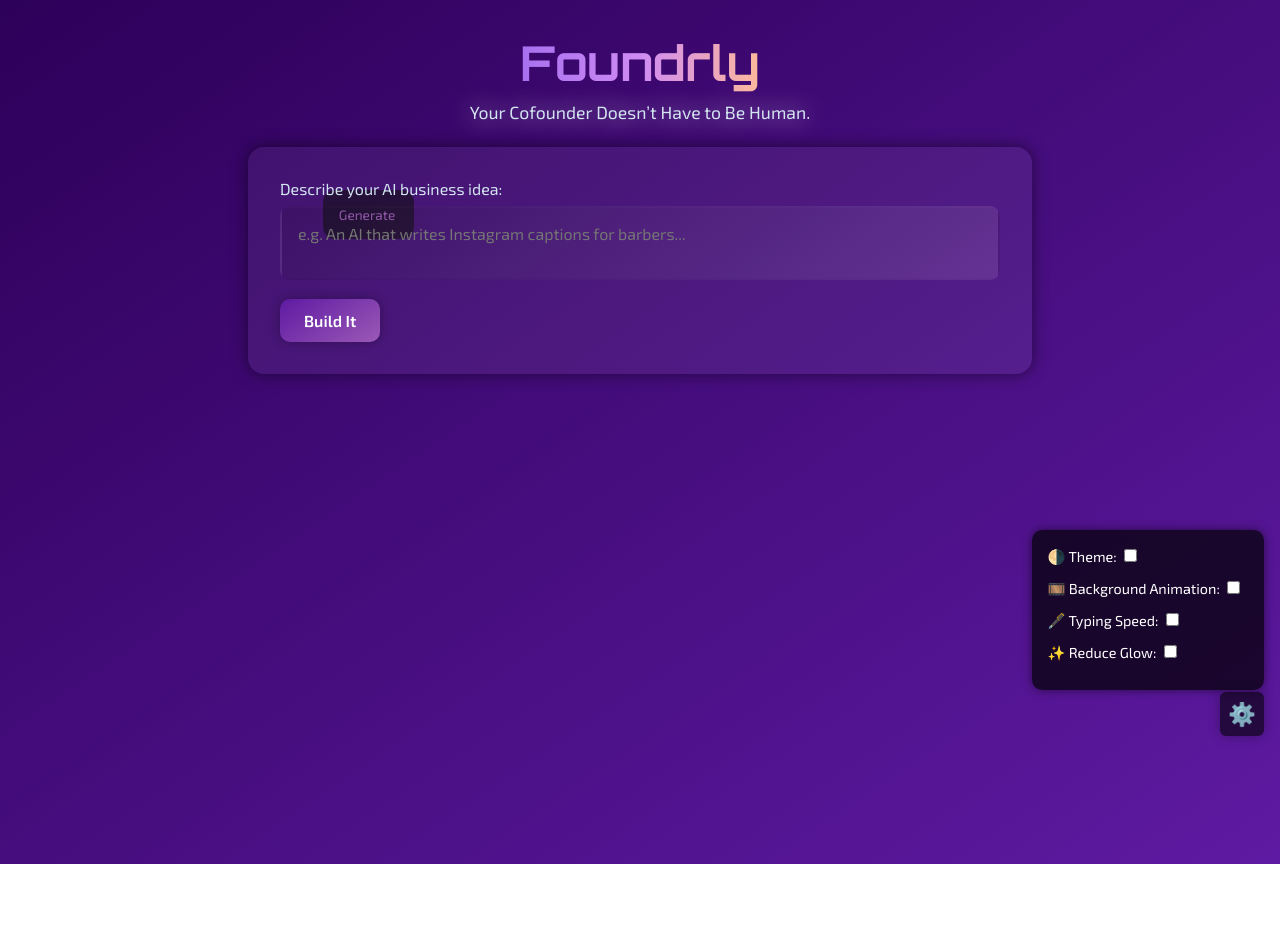
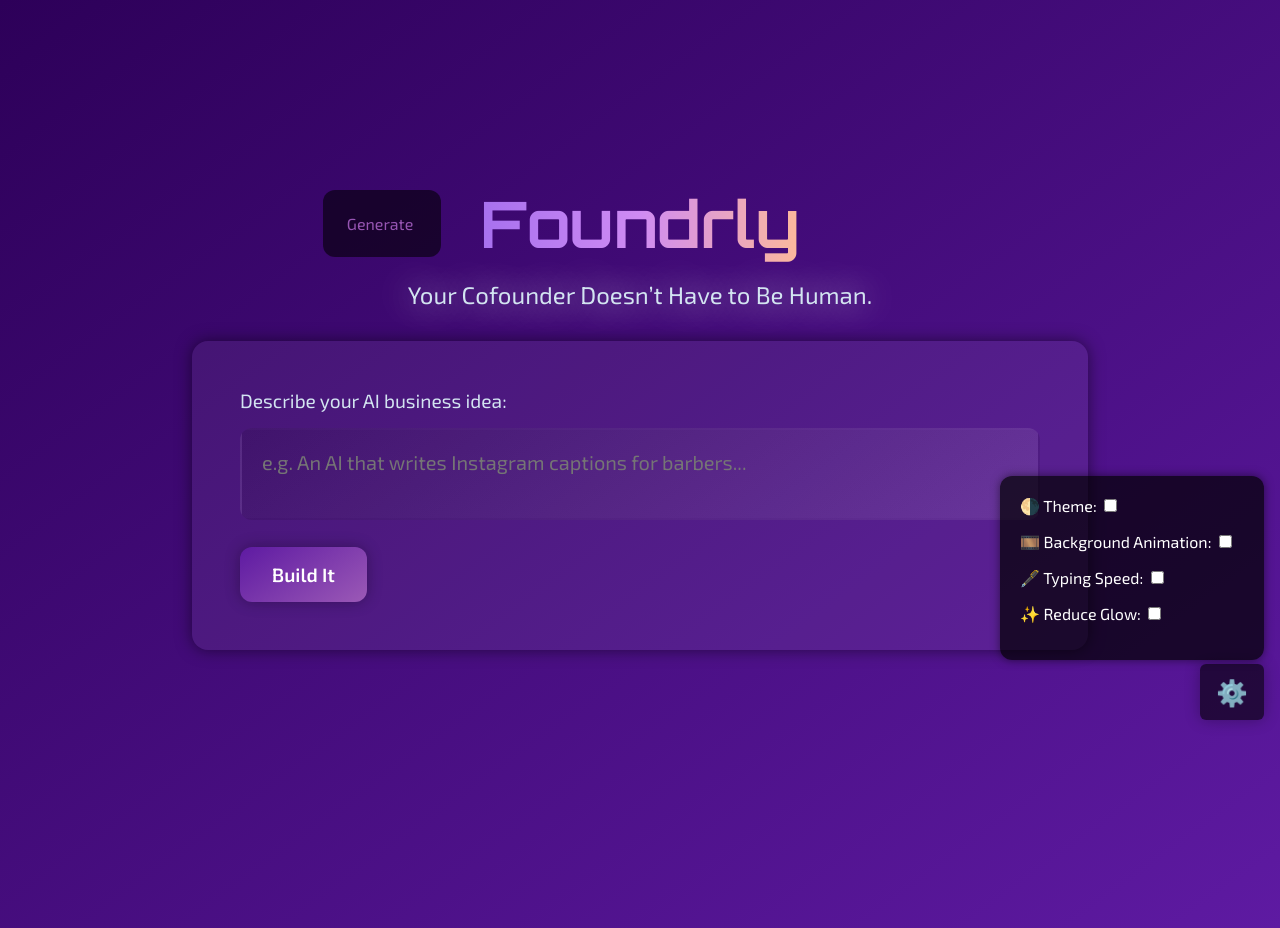
Before and after one commit to Nyxer/foundrly-frontend, a plain HTML site: page index.html in a window 1280 px wide. Both pictures are taken after a click on the button "⚙️". Before the commit the page ends 864 px from the top, so only its background shows below. Drawn offline with Linux system fonts and the light colour scheme.

Commit message:
Update index.html

```diff
--- a/index.html
+++ b/index.html
@@ -26,11 +26,11 @@
     body {
       font-family: 'Exo 2', sans-serif; /* Font for body text */
       margin: 0;
-      padding: 2rem;
+      padding: 4rem;
       display: flex;
       flex-direction: column;
       align-items: center;
-      justify-content: flex-start;
+      justify-content: center;
       min-height: 100vh;
       overflow: auto;
       transition: background 0.5s ease, color 0.5s ease;
@@ -46,10 +46,10 @@
       position: absolute;
       background: rgba(0,0,0,0.6);
       color: var(--accent-purple);
-      padding: 1rem;
+      padding: 1.5rem;
       border-radius: 12px;
-      font-size: 0.85rem;
-      max-width: 280px;
+      font-size: 1rem;
+      max-width: 300px;
       opacity: 0;
       animation: fadeInOut 6s ease-in-out forwards;
       white-space: pre-wrap;
@@ -66,8 +66,9 @@
 
     .title {
       font-family: 'Orbitron', sans-serif; /* Font for Foundrly title */
-      font-size: 3rem; font-weight: 700;
-      margin-bottom: 0.5rem; text-align: center;
+      font-size: 4rem; /* Increased font size */
+      font-weight: 700;
+      margin-bottom: 1rem; text-align: center;
       animation: fadeIn 1s ease;
       z-index: 2;
     }
@@ -85,46 +86,48 @@
     }
 
     .slogan {
-      font-size: 1.1rem; font-weight: 500;
-      margin-bottom: 1.5rem; text-align: center; z-index: 2;
+      font-size: 1.5rem; /* Increased font size */
+      font-weight: 500;
+      margin-bottom: 2rem; /* Increased bottom margin */
+      text-align: center; z-index: 2;
       animation: fadeInSlideUp 1.2s ease-in-out, glowPulse 1.5s ease-in-out infinite alternate;
     }
 
     @keyframes fadeInSlideUp {
-      0% { opacity: 0; transform: translateY(20px); }
+      0% { opacity: 0; transform: translateY(30px); }
       100% { opacity: 1; transform: translateY(0); }
     }
 
     @keyframes glowPulse {
-      0% { text-shadow: 0 0 10px rgba(255, 255, 255, 0.7); }
-      100% { text-shadow: 0 0 30px rgba(255, 255, 255, 1); }
+      0% { text-shadow: 0 0 15px rgba(255, 255, 255, 0.7); }
+      100% { text-shadow: 0 0 40px rgba(255, 255, 255, 1); }
     }
 
     .container {
-      width: 100%; max-width: 720px;
+      width: 100%; max-width: 800px; /* Increased max width */
       background: rgba(255,255,255,0.06);
       border-radius: 16px;
-      padding: 2rem;
+      padding: 3rem; /* Increased padding */
       box-shadow: 0 0 16px rgba(0, 0, 0, 0.5);
       z-index: 1;
-      margin-bottom: 4rem;
+      margin-bottom: 6rem; /* Increased bottom margin */
     }
 
     #promptText {
-      font-size: 1rem; margin-bottom: 0.5rem;
+      font-size: 1.2rem; margin-bottom: 1rem; /* Increased font size and margin */
     }
 
     #ideaInput, .clarify-container input {
       width: 100%;
-      padding: 1rem;
-      font-size: 1rem;
-      border-radius: 10px;
+      padding: 1.25rem; /* Increased padding */
+      font-size: 1.25rem; /* Increased font size */
+      border-radius: 12px; /* Increased border radius */
       border: 2px solid transparent;
       background: var(--metallic-purple);
       background-image: linear-gradient(145deg, rgba(0,0,0,0.1), rgba(255,255,255,0.1));
       background-size: cover;
       color: var(--ice-metallic-white);
-      margin-bottom: 1rem;
+      margin-bottom: 1.5rem; /* Increased margin */
       font-family: 'Exo 2', sans-serif;
       resize: none;
       transition: color 0.3s ease, border-color 0.3s ease;
@@ -140,15 +143,15 @@
 
     button {
       font-family: 'Exo 2', sans-serif;
-      padding: 0.75rem 1.5rem;
-      font-size: 1rem;
+      padding: 1rem 2rem; /* Increased padding */
+      font-size: 1.2rem; /* Increased font size */
       font-weight: bold;
       background-image: var(--metallic-purple);
       color: #fff;
       border: none;
-      border-radius: 10px;
+      border-radius: 12px; /* Increased border radius */
       cursor: pointer;
-      box-shadow: 0 0 12px rgba(0,0,0,0.3);
+      box-shadow: 0 0 15px rgba(0,0,0,0.3);
       transition: transform 0.2s ease;
     }
 
@@ -157,21 +160,22 @@
       color: var(--metallic-black);
     }
 
-    button:hover { transform: scale(1.05); }
+    button:hover { transform: scale(1.1); }
 
     #loader {
       display: none;
-      margin: 1rem 0;
+      margin: 2rem 0;
       text-align: center;
-      font-size: 1.1rem;
+      font-size: 1.5rem; /* Increased font size */
     }
 
     #responseArea pre {
       background: rgba(155, 89, 182, 0.2);
       color: var(--ice-metallic-white);
-      padding: 1rem;
-      border-radius: 8px;
+      padding: 1.5rem; /* Increased padding */
+      border-radius: 10px; /* Increased border radius */
       white-space: pre-wrap;
+      font-size: 1.2rem; /* Increased font size */
     }
 
     body.theme-gold #responseArea pre {
@@ -181,12 +185,12 @@
 
     #settingsBtn {
       position: fixed;
-      bottom: 64px;
+      bottom: 80px; /* Increased bottom margin */
       right: 16px;
       background: rgba(0, 0, 0, 0.6);
       color: #fff;
-      padding: 0.5rem;
-      font-size: 1.4rem;
+      padding: 0.75rem 1rem;
+      font-size: 1.6rem; /* Increased font size */
       border-radius: 6px;
       cursor: pointer;
       z-index: 2;
@@ -195,24 +199,24 @@
     #settingsPanel {
       display: none;
       position: fixed;
-      bottom: 110px;
+      bottom: 140px; /* Increased bottom margin */
       right: 16px;
       background: rgba(0, 0, 0, 0.7);
       color: #fff;
-      padding: 1rem;
-      border-radius: 10px;
+      padding: 1.25rem; /* Increased padding */
+      border-radius: 12px; /* Increased border radius */
       box-shadow: 0 0 10px rgba(0, 0, 0, 0.5);
-      font-size: 0.9rem;
+      font-size: 1rem; /* Increased font size */
       z-index: 2;
     }
 
     #settingsPanel label {
       display: block;
-      margin-bottom: 0.75rem;
+      margin-bottom: 1rem; /* Increased margin */
     }
 
     #settingsPanel input {
-      margin-right: 0.5rem;
+      margin-right: 0.75rem; /* Increased spacing */
     }
 
   </style>
```
